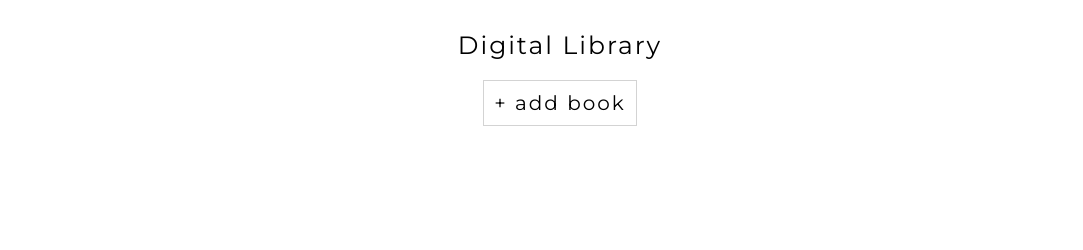
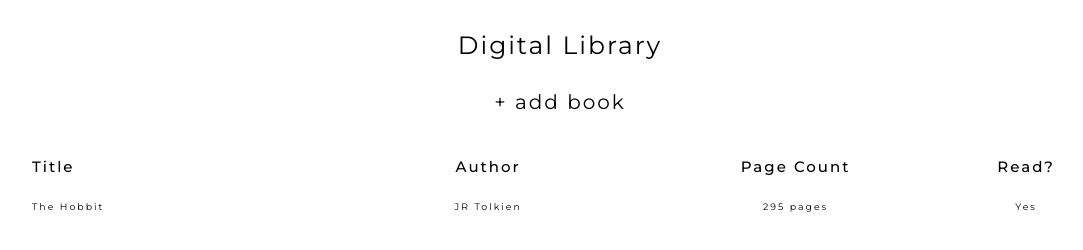
Before and after one commit to teapardee/odin-library, a plain HTML site: page index.html in a window 1280 px wide. Shown: the whole page, without its empty margins (80-1163 px from the left). Drawn offline with Linux system fonts and the light colour scheme.

Commit message:
Create Data Table Layout With Dummy Data

```diff
--- a/app.js
+++ b/app.js
@@ -1,7 +1,5 @@
 const addButton = document.querySelector('.add-btn');
-addButton.addEventListener('click', () => {
-  document.getElementById('modal').style.display = 'flex';
-});
+addButton.addEventListener('click', addBookToLibrary);
 
 const closeButton = document.querySelector('.close-btn');
 closeButton.addEventListener('click', () => {
@@ -22,6 +20,7 @@ function Book(title, author, pageCount, read) {
 }
 
 function addBookToLibrary() {
+  document.getElementById('modal').style.display = 'flex';
   newbook = new Book();
 }
 
--- a/index.html
+++ b/index.html
@@ -12,6 +12,20 @@
   <body>
     <header>Digital Library</header>
     <button class="add-btn">+ add book</button>
+    <table class="main-container">
+      <tr class="panel">
+        <th>Title</th>
+        <th>Author</th>
+        <th>Page Count</th>
+        <th>Read?</th>
+      </tr>
+      <tr>
+        <td>The Hobbit</td>
+        <td>JR Tolkien</td>
+        <td>295 pages</td>
+        <td>Yes</td>
+      </tr>
+    </table>
     <div id="modal">
       <form action="#" id="form">
         <span id="form-title">Add Book</span>
--- a/styles.css
+++ b/styles.css
@@ -13,6 +13,7 @@ body {
   display: flex;
   flex-direction: column;
   align-items: center;
+  margin: 0 100px 0 100px;
 }
 
 header {
@@ -22,6 +23,8 @@ header {
   height: 10vh;
   padding: 3rem;
 }
+
+/* Add Button */
 
 button {
   all: unset;
@@ -34,11 +37,48 @@ button {
   cursor: pointer;
   font-size: 2rem;
   padding: 1rem;
-  border: 1px lightgrey solid;
+}
+
+.add-btn:hover {
+  background-color: rgba(0, 128, 0, 0.2);
 }
 
 .button:hover {
   border: 1px black solid;
+}
+
+/* Main Container */
+
+.main-container {
+  min-width: 100%;
+  margin-top: 20px;
+}
+
+th {
+  font-size: 1.5rem;
+  font-weight: 500;
+}
+
+tr {
+  display: grid;
+  grid-template: 4rem / 2fr 2fr 2fr 1fr;
+  font-size: 1.5rem;
+  place-items: center;
+}
+
+td,
+th {
+  padding-left: 1rem;
+}
+
+th:first-of-type,
+td:first-of-type {
+  justify-self: start;
+}
+
+tr:hover {
+  background-color: black;
+  color: white;
 }
 
 /* Modal */
```
